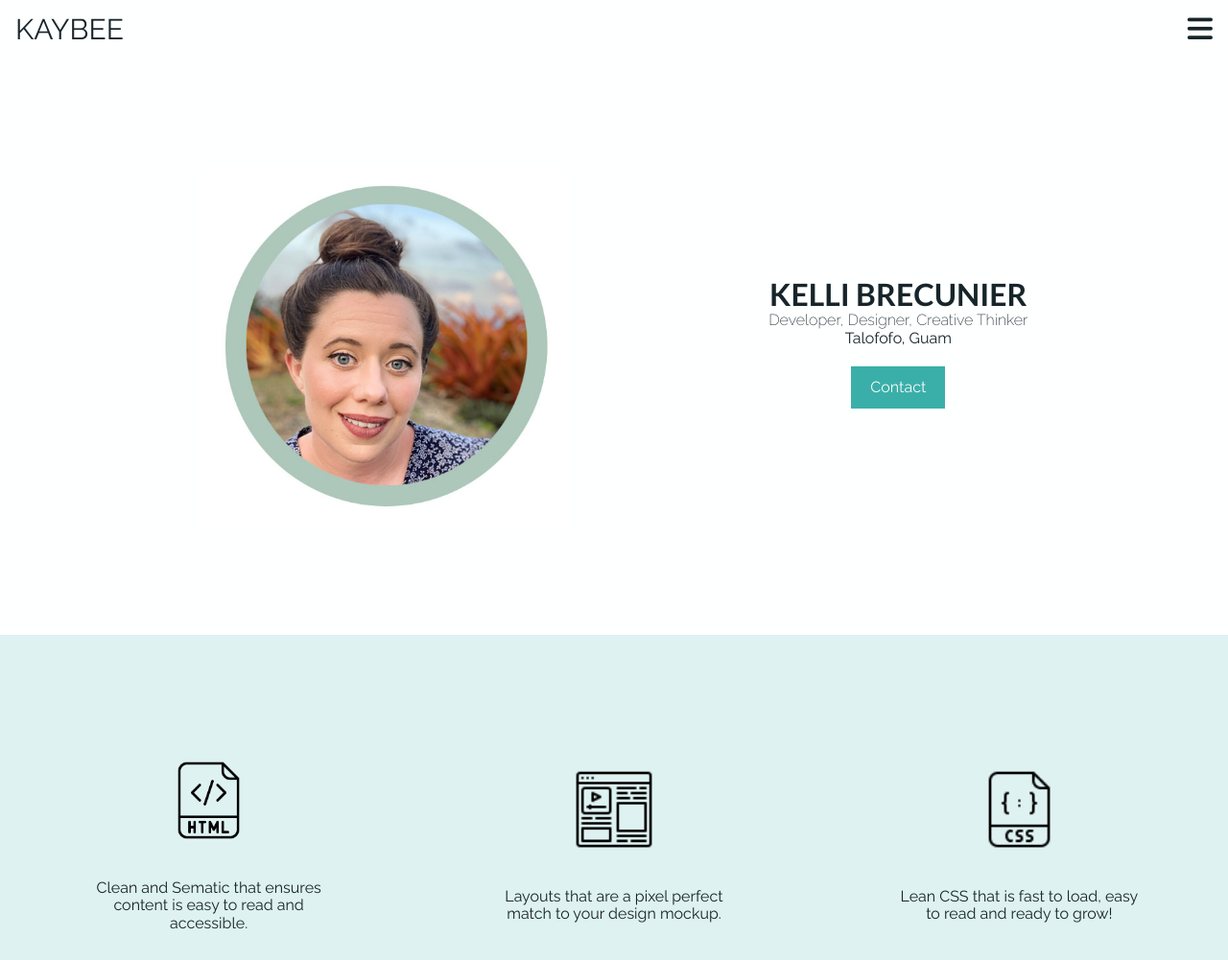
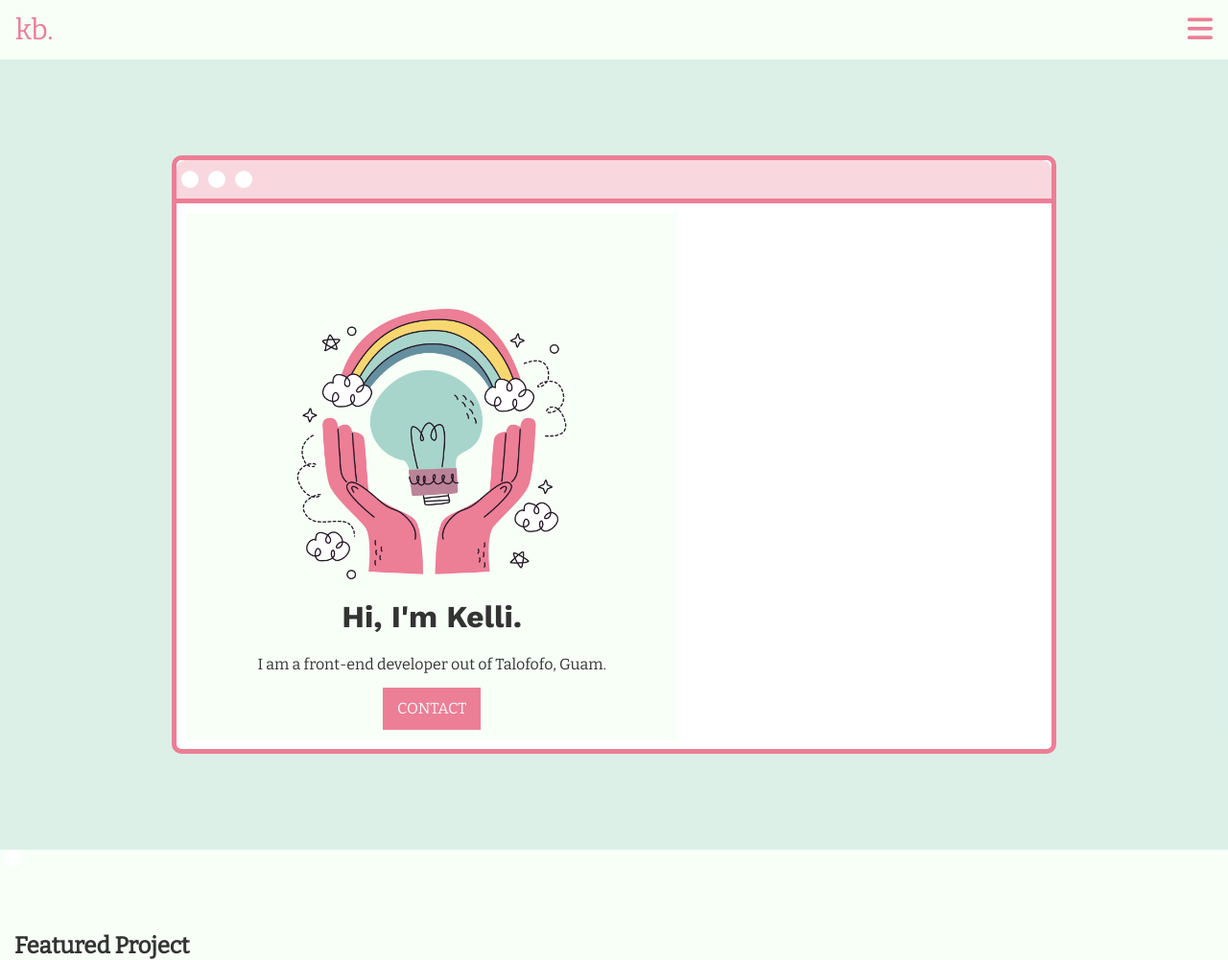
Before and after one commit to KelliBre/kaybee-portfolio, a website built with Parcel: page index.html in a window 1280 px wide. Shown: the top 1001 px of the page at 96% size. Built offline with nearby package versions, Linux system fonts and the light colour scheme; files whose address does not match are found by name.

Commit message:
Updated hero area to window area

```diff
--- a/css/main.css
+++ b/css/main.css
@@ -96,10 +96,10 @@ html{
 }
 
 body{
-  font-family: 'Raleway', sans-serif;
+  font-family: 'Bitter', serif;
   font-size: 1em;
-  background: #feffff;
-  color: #17252a;
+  background: #f7fff7;
+  color: #333333;
 }
 
 .content-wrapper {
@@ -108,9 +108,15 @@ body{
 img{
   width: 90%;
 }
+
 h1{
-  font-family: 'Lato', sans-serif;
-  text-transform: uppercase;
+  font-family: 'Work Sans', sans-serif;
+  font-weight: 700;
+  font-size: 1.875em;
+  margin: 10px 0 10px 0;
+}
+p{
+  margin:5px;
 }
 
 a.button {
@@ -118,19 +124,22 @@ a.button {
   display: inline-flex;
   align-items: center;
   justify-content: center;
-  background:#3aafa9;
+  background:#ec7e96;
   color: #f9f9f9;
   padding: 0.25em 0.75em;
   min-width: 10ch;
   min-height: 44px;
+
 }
+
 
 
 /*=====NAVBAR Styles=====*/
 /* Style the navigation menu */
+
 .topnav {
   overflow: hidden;
-  background-color: #feffff;
+  background-color: #f7fff7;
   position: relative;
 }
 
@@ -142,7 +151,7 @@ a.button {
 
 /* Style navigation menu links */
 .topnav a {
-  color:#17252a;
+  color:#ec7e96;
   padding: 14px 16px;
   text-decoration: none;
   font-size: 1.87em;
@@ -152,64 +161,77 @@ a.button {
 
 /* Style the hamburger menu */
 .topnav a.icon {
-  background:#feffff;
+  background:#f7fff7;
   display: block;
   position: absolute;
   right: 0;
   top: 0;
 }
 
+/*HERO AREA WINDOW FEATURE*/
 
-
-/* HERO-AREA SECTION */
-.hero-area{
-  display: flex;
-  justify-content: center;
-  flex-flow: row wrap;
-  min-height: 600px;
-  /*background:url(../img/geometric-bg.png);
-  background-position: center;
-  background-repeat: no-repeat;
-  background-size: cover;*/
+.window-area {
+  display:flex;
+  justify-content:center;
+  align-items:center;
+  background:RGBA(168,213,203,0.35);
 }
 
-.hero-area .content-wrapper{
-  display: flex;
-  justify-content: center;
-  align-items: center;
-  flex-flow: row wrap;
+.window-area .content-wrapper{
+  display:flex;
+  justify-content:center;
+  align-items:center;
+  width: 90%;
 }
 
-.hero-text{
-  display: flex;
-  justify-content: center;
-  flex-flow: column;
-  align-items: center;
-  margin-bottom: 50px;
-
+.window{
+  display:flex;
+  justify-content:flex-start;
+  align-items:flex-start;
+  flex-direction:column;
+  background:#fff;
+  width:80%;
+  min-height:600px;
+  margin:100px 0;
+  border-radius:10px;
+  border: #ec7e96 solid 5px;
 }
 
-.hero-area h4{
-  font-weight: 300;
-}
-.hero-area h1,
-h4{
-margin: 0;
+.window-bar{
+  display:flex;
+  justify-content:flex-start;
+  align-items:center;
+  min-width:100%;
+  min-height:45px;
+  background: RGBA(236,126,150,0.31);
+  border-bottom:#ec7e96 solid 5px ;
+  border-top-left-radius:10px;
+  border-top-right-radius:10px;
 }
 
-.hero-area p{
-  margin: 0 0 10px 0;
-  text-align: center;
+.circle{
+  width:18px;
+  height:18px;
+  border-radius:50%;
+  background:#feffff;
+  margin:0 5px;
 }
 
-.contact-button{
+.window-content{
+  display:flex;
+  justify-content:center;
+  align-items:center;
+  text-align: center;
   margin:10px;
+  background:#f7fff7;
 }
-
-.hero-area img{
-  border-radius: .5%;
-  width:70%;
-  margin-top: 50px;
+.window-content figure{
+  width:100%;
+  margin: 0;
+}
+.window-area img{
+  margin-top:100px;
+  width:55%;
 }
 
 /* SKILLS SECTION*/
@@ -217,7 +239,8 @@ margin: 0;
   display: flex;
   justify-content: center;
   flex-flow: row wrap;
-  background: #def2f1;
+  color: #233631;
+  background: #9fc6bc;
 }
 
 .skills-area article{
@@ -248,6 +271,7 @@ margin: 0;
   margin-bottom:40px;
 }
 
+
 /*FEATURED PROJECT*/
 
 .featured-project{
@@ -260,6 +284,7 @@ margin: 0;
 
 .featured-project .content-wrapper{
   margin: 50px 0;
+
 }
 .button{
   margin: 10px;
@@ -278,7 +303,7 @@ margin: 0;
 
 /*CONTACT SECTION*/
 .contact-section{
-  background:#2b7a78;
+  background:#58857a;
   color: #feffff;
   display: flex;
   justify-self: center;
@@ -298,7 +323,7 @@ footer{
   display: flex;
   justify-content: center;
   margin: 0;
-  background:#2b7a78;
+  background:#58857a;
 }
 
 
@@ -402,9 +427,44 @@ footer{
     margin-bottom: 0;
   }
   .hero-area img{
-    width:30%;
+    width:45%;
     margin: 0;
   }
+
+  /*Specialty-Area*/
+.specialty-area{
+  display: flex;
+  justify-content: center;
+  align-items: center;
+  flex-direction: row no-wrap;
+  text-align: center;
+}
+
+.specialty-area h3{
+  text-transform: uppercase;
+}
+
+.specialty-area .content-wrapper ul{
+  display: flex;
+  justify-content: center;
+  align-items: center;
+  flex-direction: row no-wrap;
+}
+
+
+.content-wrapper ul li{
+ list-style: none;
+ margin: 15px;
+}
+
+.specialty-area .content-wrapper ul i{
+  background: #9fc6bc;
+  padding: 5px;
+  border-radius: 50%;
+  font-size: .75em;
+}
+
+
     /*HOME PAGE: SKILLS SECTION*/
 
     .skills-area{
--- a/index.html
+++ b/index.html
@@ -24,12 +24,14 @@
   <script src="https://kit.fontawesome.com/fb7634f518.js" crossorigin="anonymous"></script>
   <link rel="preconnect" href="https://fonts.gstatic.com">
   <!--Google fonts link-->
-  <link href="https://fonts.googleapis.com/css2?family=Lato:wght@100;400;700&family=Raleway:ital,wght@0,200;0,400;0,700;1,100&display=swap" rel="stylesheet">
+  <link rel="preconnect" href="https://fonts.googleapis.com">
+  <link rel="preconnect" href="https://fonts.gstatic.com" crossorigin>
+  <link href="https://fonts.googleapis.com/css2?family=Bitter:ital,wght@0,400;1,100&family=Work+Sans:wght@100;400;700&display=swap" rel="stylesheet">
   <meta name="theme-color" content="#fafafa">
 </head>
 <body>
 <header class="topnav">
-  <a href="index.html" class="active">KAYBEE</a>
+  <a href="index.html" class="active">kb.</a>
   <nav id="myLinks">
     <a href="./about/index.html">About</a>
     <a href="./portfolio/index.html">Portfolio</a>
@@ -39,43 +41,36 @@
   <a href="javascript:void(0);" class="icon" onclick="myFunction()">
     <i class="fa fa-bars"></i>
   </a>
-</header>
+</header><!--End Header Area-->
 <main>
-  <section class="hero-area">
+  <section class= "window-area">
+    <div class ="content-wrapper">
+      <div class="window">
+        <div class="window-bar">
+          <div class="circle"></div>
+          <div class="circle"></div>
+          <div class="circle"></div>
+         </div>
+              <div class="window-content">
+          <div class="window-banner">
+            <figure>
+              <img src="./img/creativity.png" atl="sticker from flaticon"/>
+            </figure>
+            <h1> Hi, I'm <span>Kelli</span>.</h1>
+            <p>I am a front-end developer out of Talofofo, Guam. </p>
+            <a href="./portfolio/index.html" class="button">CONTACT</a>
+          </div>
+        </div>
+      </div>
+  </section>
+
+  <section class="services-area">
     <div class="content-wrapper">
-      <img src= "./img/headshot-edit-d2.jpg" alt="me"/>
-      <div class="hero-text">
-        <h1>Kelli Brecunier</h1>
-        <h4>Developer, Designer, Creative Thinker</h4>
-        <p>Talofofo, Guam</p>
-        <a href="./contact/index.html" class="button">Contact</a>
-      </div>
-    </div>
-  </section>
-  <section class="skills-area">
-    <div class="skill-items">
-      <article>
-        <img src="./img/html.png" alt="HTML icon"/>
-        <p class="skill-item-description">Clean and Sematic that ensures content is easy to read and accessible.</p>
-      </article>
-      <article>
-        <img src="./img/layout.png" alt="Design icon"/>
-        <p class="skill-item-description">Layouts that are a pixel perfect match to your design mockup.</p>
-      </article>
-      <article>
-        <img src="./img/css.png" alt="CSS icon"/>
-        <p class="skill-item-description"> Lean CSS that is fast to load, easy to read and ready to grow!</p>
-      </article>
-      <article>
-        <img src="./img/javascript.png" alt="JS icon"/>
-        <p class="skill-item-description"> JavaScript that will make your content pop!</p>
-      </article>
-      <article>
-        <img src="./img/php.png" alt="PHP Icon "/>
-        <p class="skill-item-description"> Wordpress sites that work hard so you don't have to.</p>
-      </article>
-  </div><!--Skill-items end-->
-  </section>
+      <div class="card">
+        <div class="circle">
+
+        </div>
+
   <section class="featured-project">
     <div class="content-wrapper">
       <h2>Featured Project </h2>
```
Also changed, not shown: about/index.html (+23 -1 lines), img/creativity.png (added), img/hero-img-d2.jpg (added), img/hero-img.svg (added), 2 other files.
